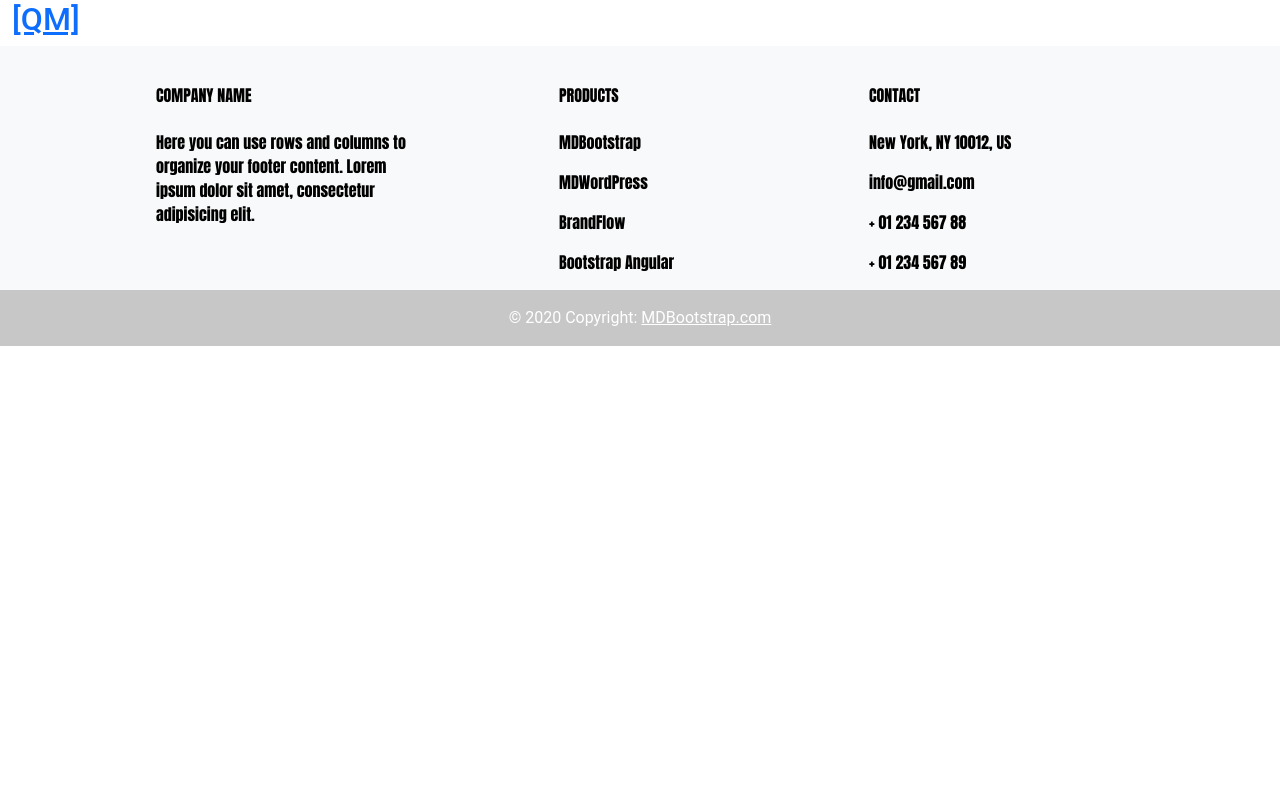
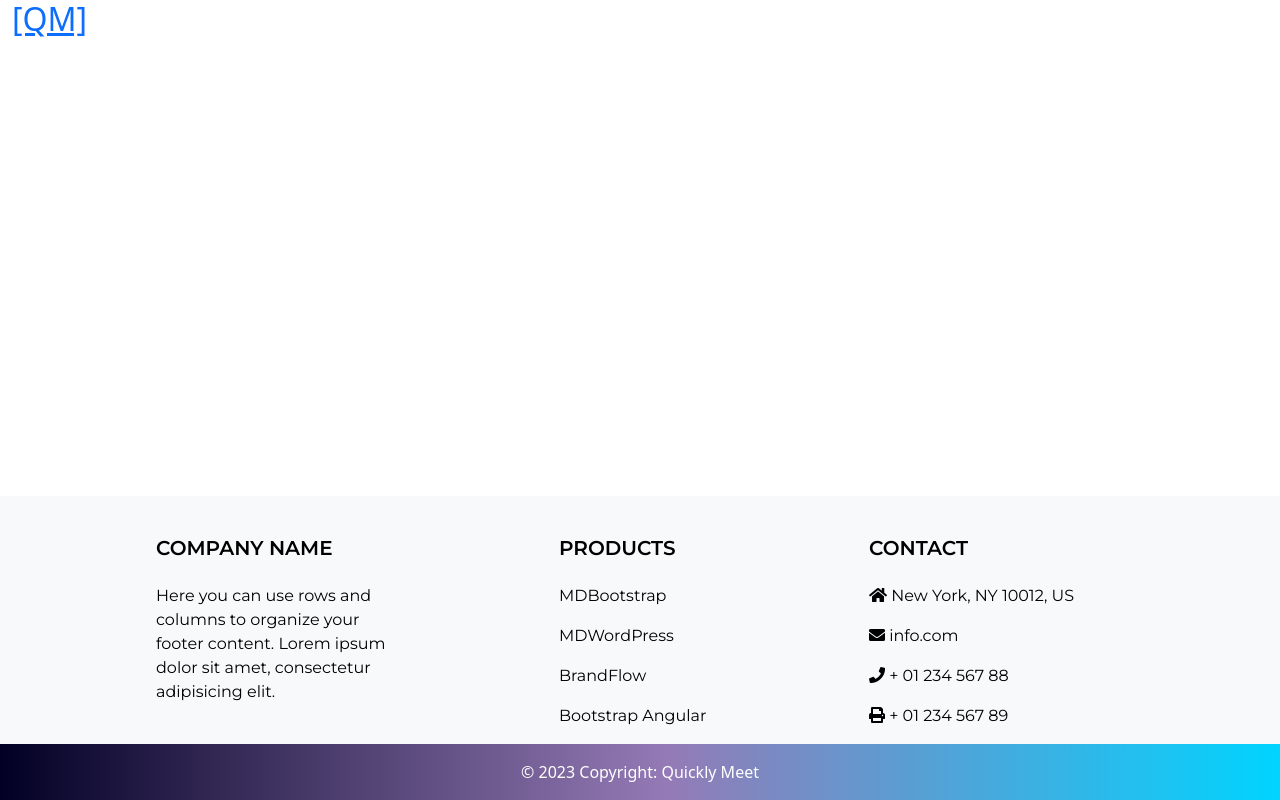
Before and after one commit to Upixelmax/QuicklyMeet, an Angular app in the folder Front/proyecto_qm/: page /auth in a window 1280 px wide. Built offline with nearby package versions, Linux system fonts and the light colour scheme.

Commit message:
Footer actualizado

```diff
--- a/Front/proyecto_qm/src/app/app.component.html
+++ b/Front/proyecto_qm/src/app/app.component.html
@@ -1 +1,2 @@
 <router-outlet></router-outlet>
+<app-footer></app-footer>
--- a/Front/proyecto_qm/src/app/app.module.ts
+++ b/Front/proyecto_qm/src/app/app.module.ts
@@ -7,6 +7,7 @@ import { AppRoutingModule } from './app-routing.module';
 import { HttpClientModule } from '@angular/common/http';
 import { BrowserAnimationsModule } from '@angular/platform-browser/animations';
 import { ToastrModule } from 'ngx-toastr';
+import { SharedModule } from './shared/shared.module';
 
 @NgModule({
   declarations: [
@@ -15,6 +16,7 @@ import { ToastrModule } from 'ngx-toastr';
   imports: [
     BrowserModule,
     AppRoutingModule,
+    SharedModule,
 
     HttpClientModule,
     BrowserAnimationsModule,
--- a/Front/proyecto_qm/src/app/modules/auth/auth.component.html
+++ b/Front/proyecto_qm/src/app/modules/auth/auth.component.html
@@ -25,4 +25,3 @@
     <!-- End Search Dropdown  -->
 </div>
 <router-outlet></router-outlet>
-<app-footer></app-footer>
--- a/Front/proyecto_qm/src/app/modules/home/home.component.html
+++ b/Front/proyecto_qm/src/app/modules/home/home.component.html
@@ -146,5 +146,3 @@
           </div>
       </div>
   </div>
-
-  <app-footer></app-footer>
--- a/Front/proyecto_qm/src/app/modules/inicio/inicio.component.html
+++ b/Front/proyecto_qm/src/app/modules/inicio/inicio.component.html
@@ -88,5 +88,3 @@
 
   <!-- End Side Vav -->
   <a class="close_side_menu" href="javascript:void(0);"></a>
-
-  <app-footer></app-footer>
--- a/Front/proyecto_qm/src/app/shared/footer/footer.component.css
+++ b/Front/proyecto_qm/src/app/shared/footer/footer.component.css
@@ -1,7 +1,25 @@
-footer{
-    position: relative;
+footer {
+    background-color: #333;
+    color: white;
+    text-align: center;
+    position: fixed;
+    bottom: 0;
+    width: 100%;
 }
-#footer_text_color{
+
+footer h6{
+    font-weight: bold;
+    font-size: 20px;
+}
+
+
+#footer_text_color {
     color: black;
-    font-family: 'Anton', sans-serif;
+
+    font-family: 'Montserrat', sans-serif;
 }
+
+#copyright-bar{
+    background: rgb(2,0,36);
+    background: linear-gradient(90deg, rgba(2,0,36,1) 0%, rgba(60,9,121,0.5298494397759104) 52%, rgba(0,212,255,1) 100%);
+}
--- a/Front/proyecto_qm/src/app/shared/footer/footer.component.html
+++ b/Front/proyecto_qm/src/app/shared/footer/footer.component.html
@@ -1,6 +1,4 @@
-<link rel="preconnect" href="https://fonts.googleapis.com">
-<link rel="preconnect" href="https://fonts.gstatic.com" crossorigin>
-<link href="https://fonts.googleapis.com/css2?family=Anton&display=swap" rel="stylesheet">
+
 <!-- Footer -->
 <footer class="text-center text-lg-start text-white bg-body-tertiary" >
     <!-- Grid container -->
@@ -51,7 +49,7 @@
                 <div class="col-md-4 col-lg-3 col-xl-3 mx-auto mt-3">
                     <h6 class="text-uppercase mb-4 font-weight-bold">Contact</h6>
                     <p><i class="fas fa-home mr-3"></i> New York, NY 10012, US</p>
-                    <p><i class="fas fa-envelope mr-3"></i> info@gmail.com</p>
+                    <p><i class="fas fa-envelope mr-3"></i> info.com</p>
                     <p><i class="fas fa-phone mr-3"></i> + 01 234 567 88</p>
                     <p><i class="fas fa-print mr-3"></i> + 01 234 567 89</p>
                 </div>
@@ -66,9 +64,8 @@
     <!-- Grid container -->
 
     <!-- Copyright -->
-    <div class="text-center p-3" style="background-color: rgba(0, 0, 0, 0.2)">
-        © 2020 Copyright:
-        <a class="text-white" href="https://mdbootstrap.com/">MDBootstrap.com</a>
+    <div id="copyright-bar" class="text-center p-3">
+        © 2023 Copyright: Quickly Meet
     </div>
     <!-- Copyright -->
 </footer>
--- a/Front/proyecto_qm/src/app/shared/header/header.component.html
+++ b/Front/proyecto_qm/src/app/shared/header/header.component.html
@@ -1,6 +1,3 @@
-<link rel="preconnect" href="https://fonts.googleapis.com">
-<link rel="preconnect" href="https://fonts.gstatic.com" crossorigin>
-<link href="https://fonts.googleapis.com/css2?family=Anton&display=swap" rel="stylesheet">
 <nav class="navbar navbar-expand-lg bg-body-tertiary">
     <div class="container-fluid">
       <a class="navbar-brand" href="#">[Quickly Meet]</a>
@@ -9,73 +6,3 @@
       </button>
     </div>
 </nav>
-
-
-
-<!-- Start Header Area -->
-<header class="rbt-header rbt-header-10">
-    <div class="rbt-sticky-placeholder"></div>
-
-    <!-- End Header Top  -->
-    <div class="rbt-header-wrapper header-space-betwween header-sticky">
-        <div class="container-fluid">
-            <div class="mainbar-row rbt-navigation-center align-items-center">
-                <div class="header-left rbt-header-content">
-                    <div class="header-info">
-                        <div class="logo">
-                            <a href="home">
-                                <div class="mt--15">
-                                    <h2 class="title">Quickly Meet</h2>
-                                </div>
-
-                            </a>
-                        </div>
-                    </div>
-
-
-                </div>
-
-                <div class="rbt-main-navigation d-none d-xl-block">
-                    <nav class="mainmenu-nav">
-                        <ul class="mainmenu">
-
-
-
-
-
-
-                            <li class="with-megamenu has-menu-child-item position-static">
-                                <a >Pages <i class="feather-chevron-down"></i></a>
-                                <!-- Start Mega Menu  -->
-                                <div class="rbt-megamenu grid-item-2">
-                                    <div class="wrapper">
-                                        <div class="row row--15 single-dropdown-menu-presentation">
-                                            <div class="col-lg-4 col-xxl-4 single-mega-item">
-                                                <ul class="mega-menu-item">
-                                                    <li><a href="index.html">Logout</a></li>
-
-                                                </ul>
-                                            </div>
-                                        </div>
-
-                                    </div>
-                                </div>
-                                <!-- End Mega Menu  -->
-                            </li>
-
-
-                        </ul>
-                    </nav>
-                </div>
-
-
-            </div>
-        </div>
-
-        <!-- End Search Dropdown  -->
-    </div>
-    <!-- Start Side Vav -->
-
-
-  <!-- End Side Vav -->
-  <a class="close_side_menu" href="javascript:void(0);"></a>
--- a/Front/proyecto_qm/src/index.html
+++ b/Front/proyecto_qm/src/index.html
@@ -1,14 +1,28 @@
 <!doctype html>
 <html lang="en">
+
 <head>
   <meta charset="utf-8">
   <title>ProyectoQm</title>
-    <link href="https://cdn.jsdelivr.net/npm/bootstrap@5.3.2/dist/css/bootstrap.min.css" rel="stylesheet" integrity="sha384-T3c6CoIi6uLrA9TneNEoa7RxnatzjcDSCmG1MXxSR1GAsXEV/Dwwykc2MPK8M2HN" crossorigin="anonymous">
+  <link href="https://cdn.jsdelivr.net/npm/bootstrap@5.3.2/dist/css/bootstrap.min.css" rel="stylesheet"
+    integrity="sha384-T3c6CoIi6uLrA9TneNEoa7RxnatzjcDSCmG1MXxSR1GAsXEV/Dwwykc2MPK8M2HN" crossorigin="anonymous">
+  <link rel="stylesheet" href="https://cdnjs.cloudflare.com/ajax/libs/font-awesome/5.15.2/css/all.min.css"
+    integrity="sha512-HK5fgLBL+xu6dm/Ii3z4xhlSUyZgTT9tuc/hSrtw6uzJOvgRr2a9jyxxT1ely+B+xFAmJKVSTbpM/CuL7qxO8w=="
+    crossorigin="anonymous" />
+  <link rel="preconnect" href="https://fonts.googleapis.com">
+  <link rel="preconnect" href="https://fonts.gstatic.com" crossorigin>
+  <link href="https://fonts.googleapis.com/css2?family=Montserrat:wght@200;400;600&display=swap" rel="stylesheet">
+  <link href="https://fonts.googleapis.com/css2?family=Anton&display=swap" rel="stylesheet">
   <base href="/">
   <meta name="viewport" content="width=device-width, initial-scale=1">
 </head>
+
 <body class="rbt-header-sticky mat-typography">
-  <script src="https://cdn.jsdelivr.net/npm/bootstrap@5.3.2/dist/js/bootstrap.bundle.min.js" integrity="sha384-C6RzsynM9kWDrMNeT87bh95OGNyZPhcTNXj1NW7RuBCsyN/o0jlpcV8Qyq46cDfL" crossorigin="anonymous"></script>
+  <script src="https://cdn.jsdelivr.net/npm/bootstrap@5.3.2/dist/js/bootstrap.bundle.min.js"
+    integrity="sha384-C6RzsynM9kWDrMNeT87bh95OGNyZPhcTNXj1NW7RuBCsyN/o0jlpcV8Qyq46cDfL"
+    crossorigin="anonymous"></script>
   <app-root></app-root>
+
 </body>
+
 </html>
--- a/Front/proyecto_qm/src/styles.css
+++ b/Front/proyecto_qm/src/styles.css
@@ -1,4 +1,13 @@
 /* You can add global styles to this file, and also import other style files */
+body {
+    size: 100%;
+    margin: 0;
+    padding: 0;
+    min-height: 100vh;
+    display: flex;
+    flex-direction: column;
+}
 
-html, body { height: 100%; }
-body { margin: 0; font-family: Roboto, "Helvetica Neue", sans-serif; }
+.content {
+    flex: 1;
+}
```
Lines whose indentation alone changed are shown as unchanged.
